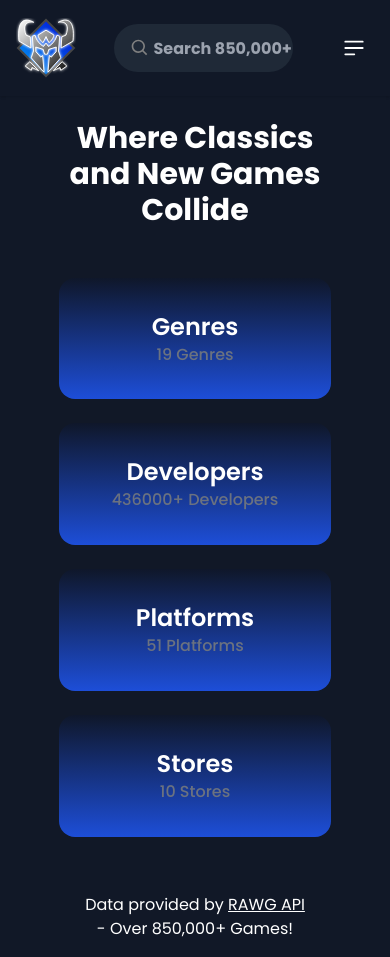
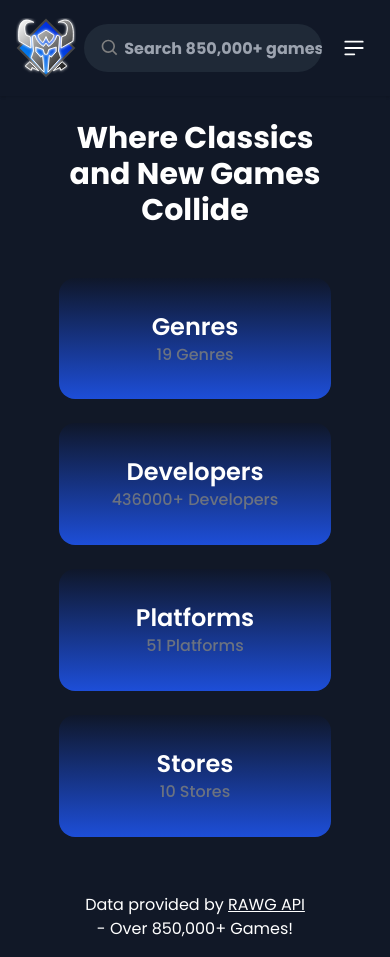
Before and after one commit to bartswierz/game-website, a Next.js app: page / in a window 390 px wide. Built offline with nearby package versions, Linux system fonts and the light colour scheme.

Commit message:
increase game searchbar width for mobile screens

```diff
--- a/components/ui/Navbar/Searchbar.tsx
+++ b/components/ui/Navbar/Searchbar.tsx
@@ -42,7 +42,7 @@ const Searchbar = () => {
   };
 
   return (
-    <div className="max-w-[50vw] w-full mx-auto ">
+    <div className="max-w-[65vw] md:max-w-[50vw] xl:max-w-[40vw] w-full mx-auto ">
       <form onSubmit={handleSearch} className="max-w-1/2 flex flex-[50%] p-2 gap-2 min-w-[150px] justify-center">
         <label htmlFor="search" className="relative w-full flex flex-row transition-colors duration-500 ease-in-out group">
           <input
```
